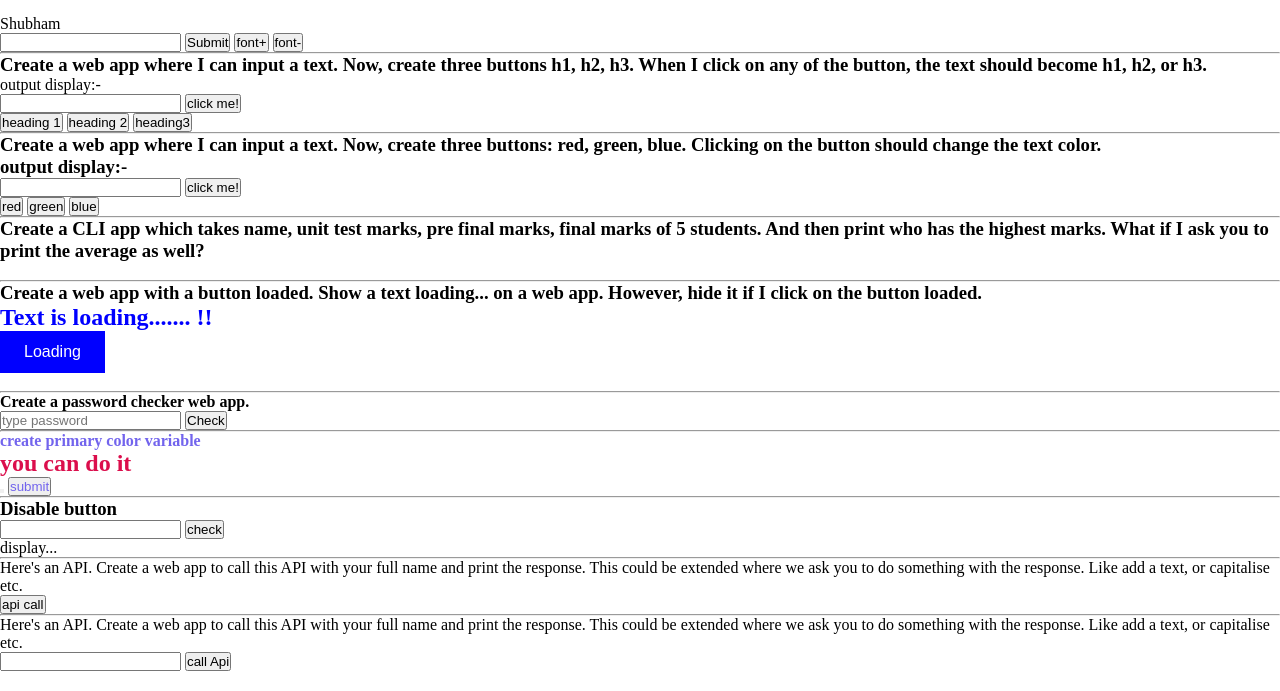
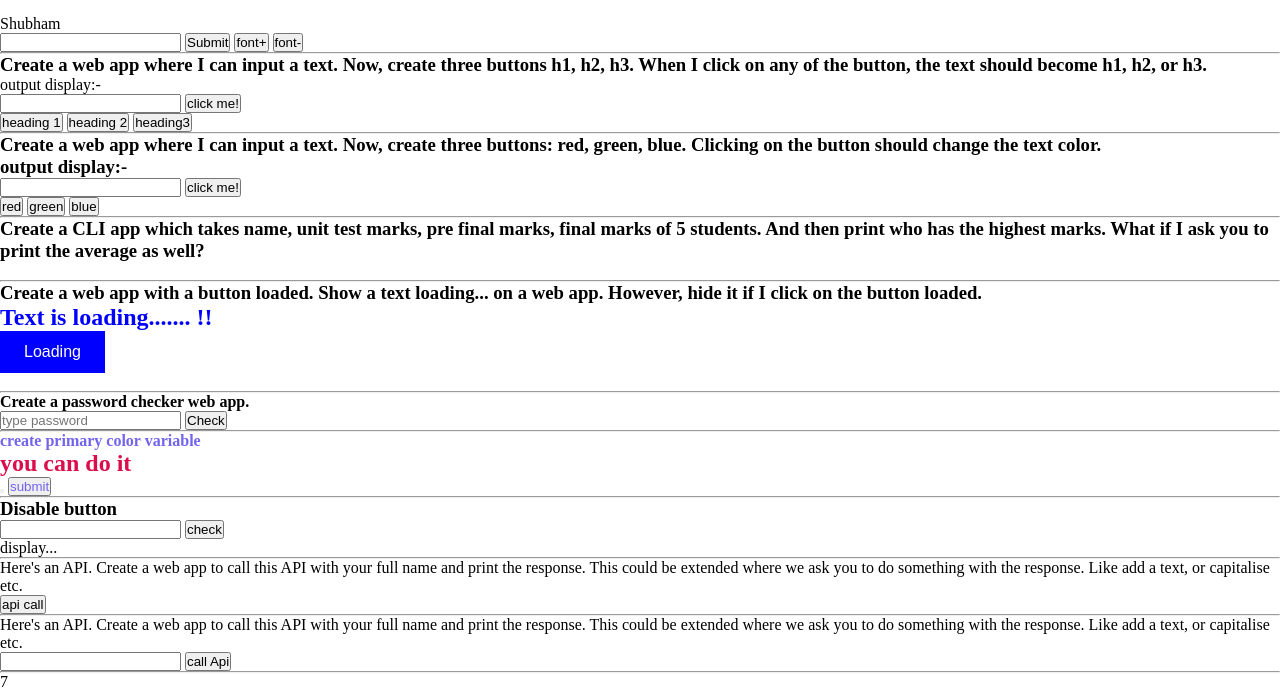
Before and after one commit to shubhamkumar648/fundamentaJs, a plain HTML site: page index.html in a window 1280 px wide. Shown: the part 157-848 px from the top of the page. Drawn offline with Linux system fonts and the light colour scheme.

Commit message:
practice callback concept

```diff
--- /dev/null
+++ b/callback.js
@@ -0,0 +1,17 @@
+const displaycallBack = document.querySelector("#callBack")
+
+function Mydisplay (output) {
+
+displaycallBack.innerText = output
+
+console.log(`   calculator sum is: ${output}`);
+
+}
+
+function calculator(num1,num2,mycallBack) {
+
+    let sum = num1+num2;
+    mycallBack(sum)
+}
+
+calculator(5,2,Mydisplay)
--- a/index.html
+++ b/index.html
@@ -145,7 +145,11 @@
 <input type="text"  id="fullName">
 <button id= "response">call Api</button>
 </div>
+<hr>
 
+<div>
+  <p id = "callBack"></p>
+</div>
 
 
     <!-- <script src= "index.js"></script> -->
@@ -158,7 +162,7 @@
     <script src="counter.js"></script>
     <script src="font.js"></script>
    <script src="textInput.js"></script>
-
+   <script src="callback.js"></script>
     <script src="textColor.js" ></script>
     <script src="loaded.js"></script>
     <script src="sample.js"></script>
--- a/object.js
+++ b/object.js
@@ -262,7 +262,7 @@ let YugaPersons = [
   {
     name: "krishna",
     power: 2325,
-    yuga: "dwapar",
+    yuga: "dwapar"
   },
 ];
 
```
